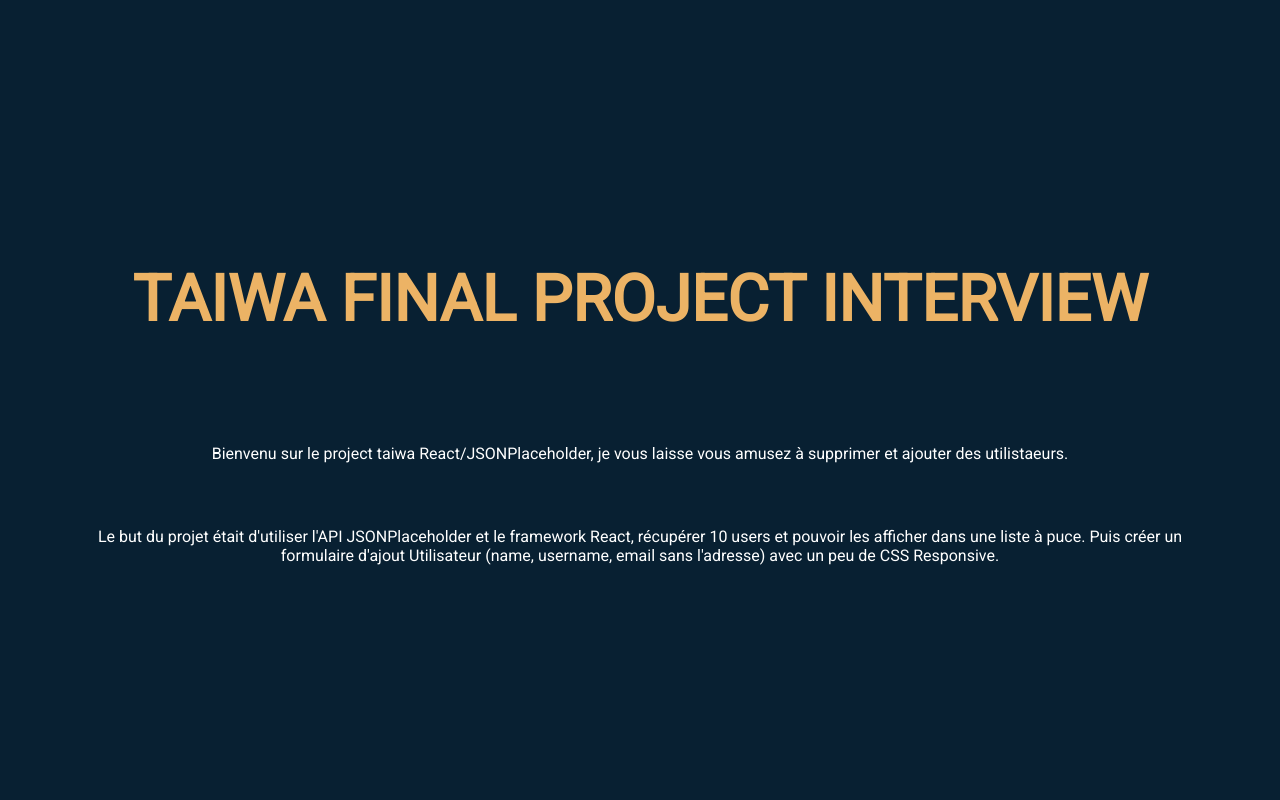
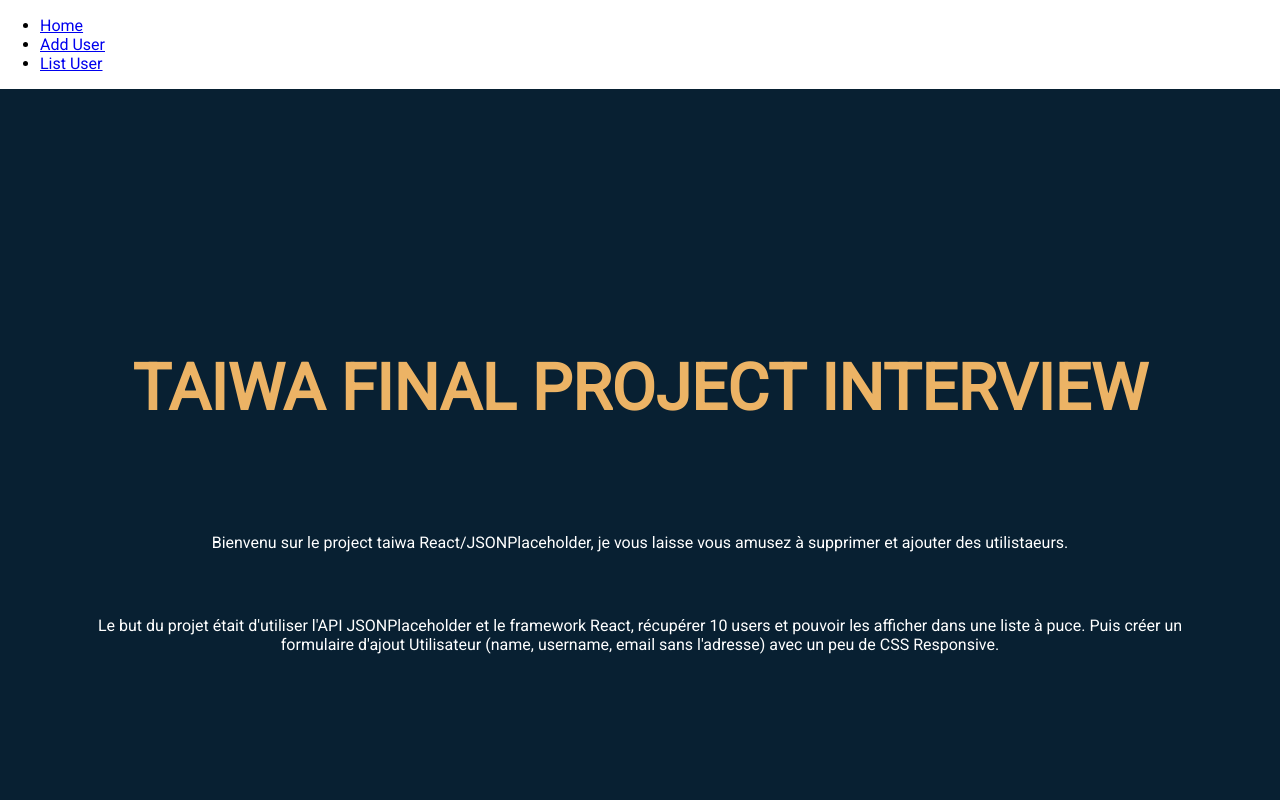
Before and after one commit to natha02/taiwa-project, a React (Create React App) app: page / in a window 1280 px wide. Shown: the top 800 px of the page. Built offline with nearby package versions, Linux system fonts and the light colour scheme; no server answers.

Commit message:
création de la navigation et ajout des liens et la rediréctions sans style, Done.

```diff
--- a/src/App.js
+++ b/src/App.js
@@ -2,6 +2,7 @@
 import "./App.css";
 import AddUser from "./components/addUSer/AddUser";
 import Header from "./components/header/Header";
+import Navigation from "./components/navigations/Navigation";
 import User from "./components/user/User";
 
 const App = () => {
@@ -92,10 +93,11 @@
   */
   return (
     <>
-      <Header />
-      <AddUser fetchAdd={fetchAdd} />
+      <Navigation/>
+      <Header/>
+      <AddUser fetchAdd={fetchAdd}/>
 
-      <div className="user">
+      <div id="list-user" className="user">
         <h3 className="title">Users List</h3>
         {users.map((user) => (
           <User
--- a/src/components/addUSer/AddUser.js
+++ b/src/components/addUSer/AddUser.js
@@ -27,7 +27,7 @@
     et mettre notre onSubmit sur onSubmitForm qu'on a crée on haut pour l'ajout et la réinitialisation.
   */
   return (
-    <div className="add-user">
+    <div className="add-user" id="add-user">
       <div className="content">
       <h3>Add User</h3>
       <form onSubmit={onSubmitForm}>
--- a/src/components/header/Header.js
+++ b/src/components/header/Header.js
@@ -3,7 +3,8 @@
 
 const Header = () => {
   return (
-    <header>
+    <>
+    <header id="header">
       <h1>Taiwa Final Project Interview</h1>
       <p>
         Bienvenu sur le project taiwa React/JSONPlaceholder,
@@ -17,6 +18,7 @@
         l'adresse) avec un peu de CSS Responsive.
       </p>
     </header>
+    </>
   );
 };
 
--- a/src/components/navigations/Navigation.js
+++ b/src/components/navigations/Navigation.js
@@ -2,8 +2,16 @@
 
 const Navigation = () => {
   return (
-    <div>Navigation</div>
+    <>
+        <nav>
+            <ul>
+                <li><a href='#header'>Home</a></li>
+                <li><a href='#add-user'>Add User</a></li>
+                <li><a href='#list-user'>List User</a></li>
+            </ul>
+        </nav>
+    </>
   )
 }
 
-export default Navigation
+export default Navigation;
```
